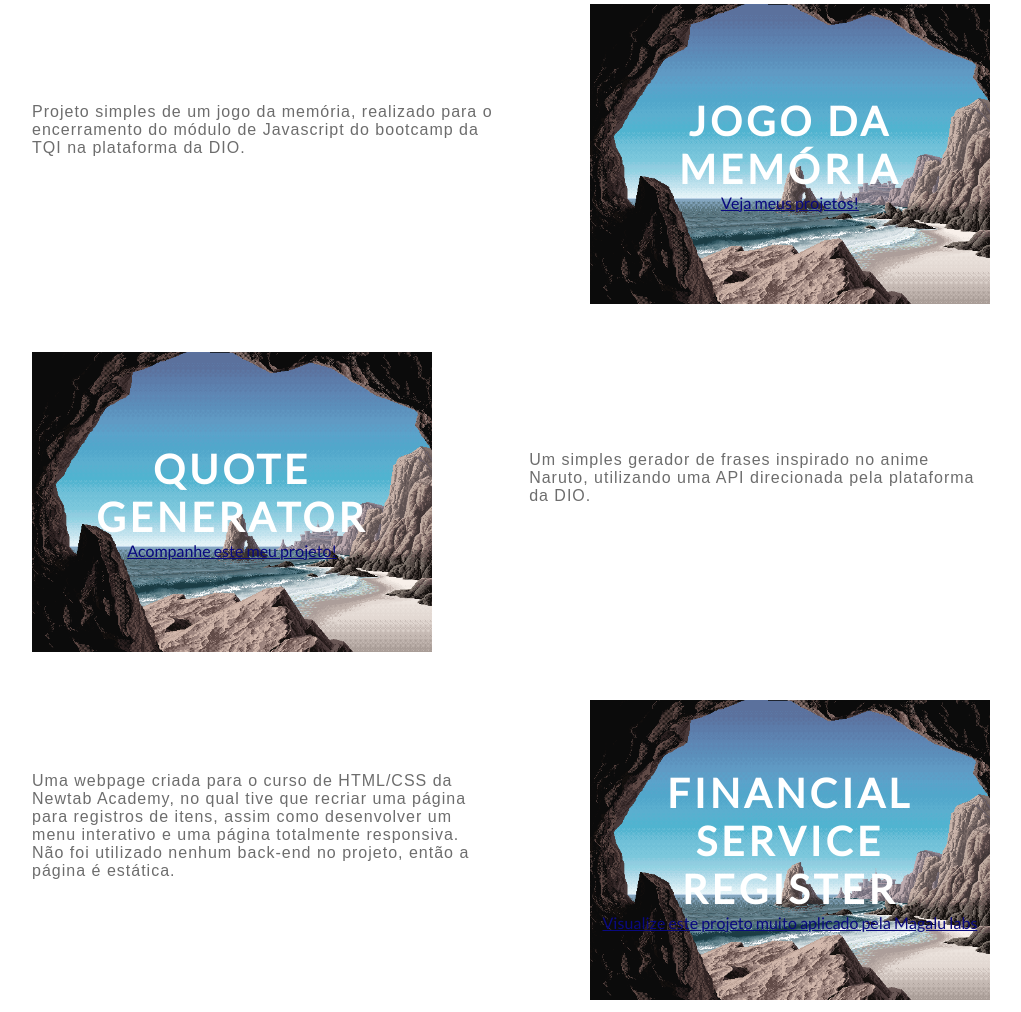
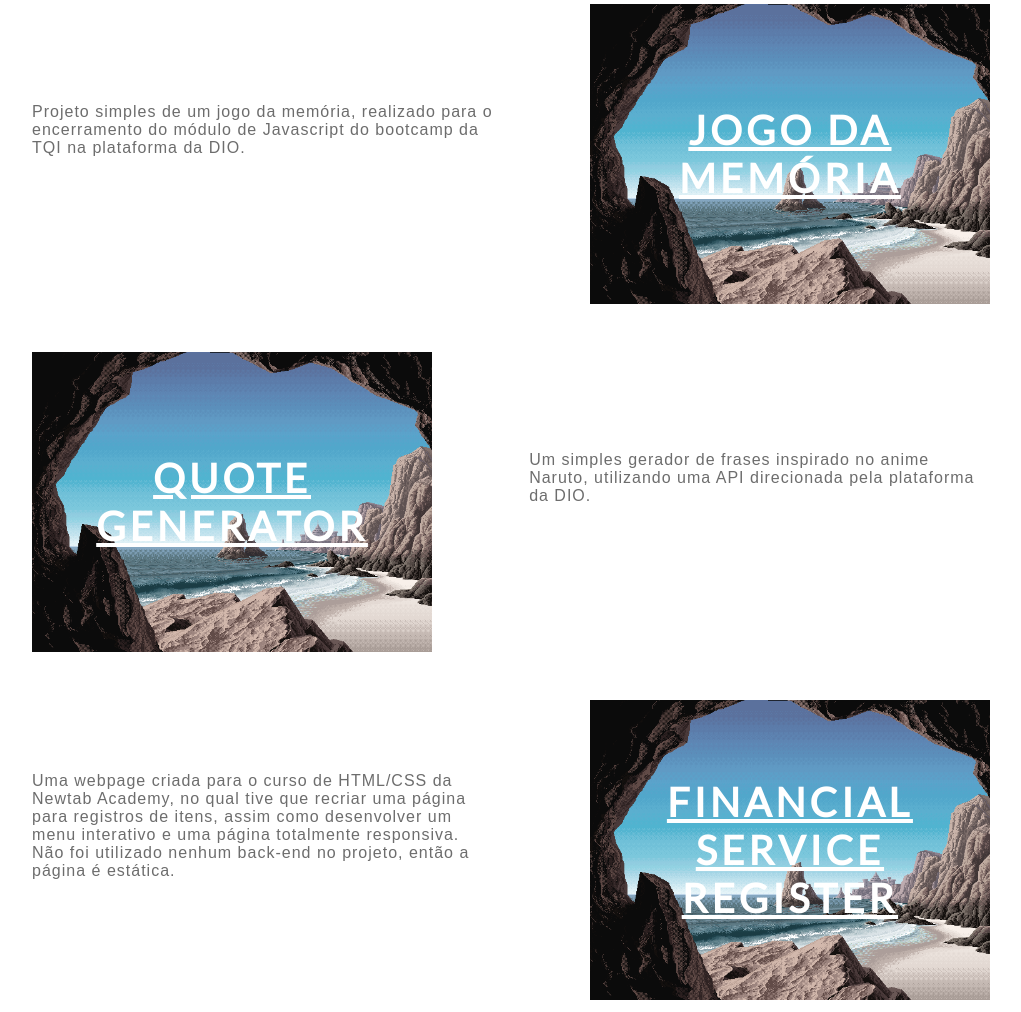
Before and after one commit to luster1212/Project_DIO_Portfolio, a plain HTML site: page index.html in a window 1280 px wide. Shown: the part 940-1952 px from the top of the page, without its empty margins (129-1150 px from the left). Drawn offline with Linux system fonts and the light colour scheme.

Commit message:
Reparando links

```diff
--- a/index.html
+++ b/index.html
@@ -49,20 +49,20 @@
                 <div class="card-text">
                     Projeto simples de um jogo da memória, realizado para o encerramento do módulo de Javascript do bootcamp da TQI na plataforma da DIO.
                 </div>
-                <div class="card">
+                <a href="https://luster1212.github.io/memory_Game/" target="_blank" class="card">
                     <div class="card-wrapper">
                         <h2 >Jogo da memória</h2>
-                        <a href="https://luster1212.github.io/memory_Game/"> Veja meus projetos!</a>
+                        <p> Veja meus projetos!</p>
                     </div>
-                </div>
+                </a>
             </div>
             <div class="card-container">
-                <div class="card">
+                <a href="https://luster1212.github.io/naruto-quotes-client/" target="_blank" class="card">
                     <div class="card-wrapper">
                         <h2>Quote generator</h2>
-                        <a href="https://github.com/luster1212/naruto-quotes-server"> Acompanhe este meu projeto!</a>
+                        <p> Acompanhe este meu projeto!</p>
                     </div>
-                </div>
+                </a>
                 <div class="card-text">
                     Um simples gerador de frases inspirado no anime Naruto, utilizando uma API direcionada pela plataforma da DIO.
                 </div>
@@ -71,12 +71,12 @@
                 <div class="card-text">
                     Uma webpage criada para o curso de HTML/CSS da Newtab Academy, no qual tive que recriar uma página para registros de itens, assim como desenvolver um menu interativo e uma página totalmente responsiva. Não foi utilizado nenhum back-end no projeto, então a página é estática.
                 </div>
-                <div class="card">
+                <a href=" https://luster1212.github.io/Newtab_Academy_Financial_Service_Register/" target="_blank" class="card">
                     <div class="card-wrapper">
                         <h2>Financial Service Register</h2>
-                        <a href="https://luster1212.github.io/Newtab_Academy_Financial_Service_Register/"> Visualize este projeto muito aplicado pela Magalu labs</a>
+                        <p> Projeto aplicado pela Magalu labs</p>
                     </div>
-                </div>
+                </a>
             </div>
         </div>
     </main>
--- a/style.css
+++ b/style.css
@@ -53,7 +53,7 @@ h2 {
 }
 
 a:hover {
-    color: #2e1c3b;
+    color: rgb(226, 246, 241);
     background-color: aliceblue;
 }
 
```
